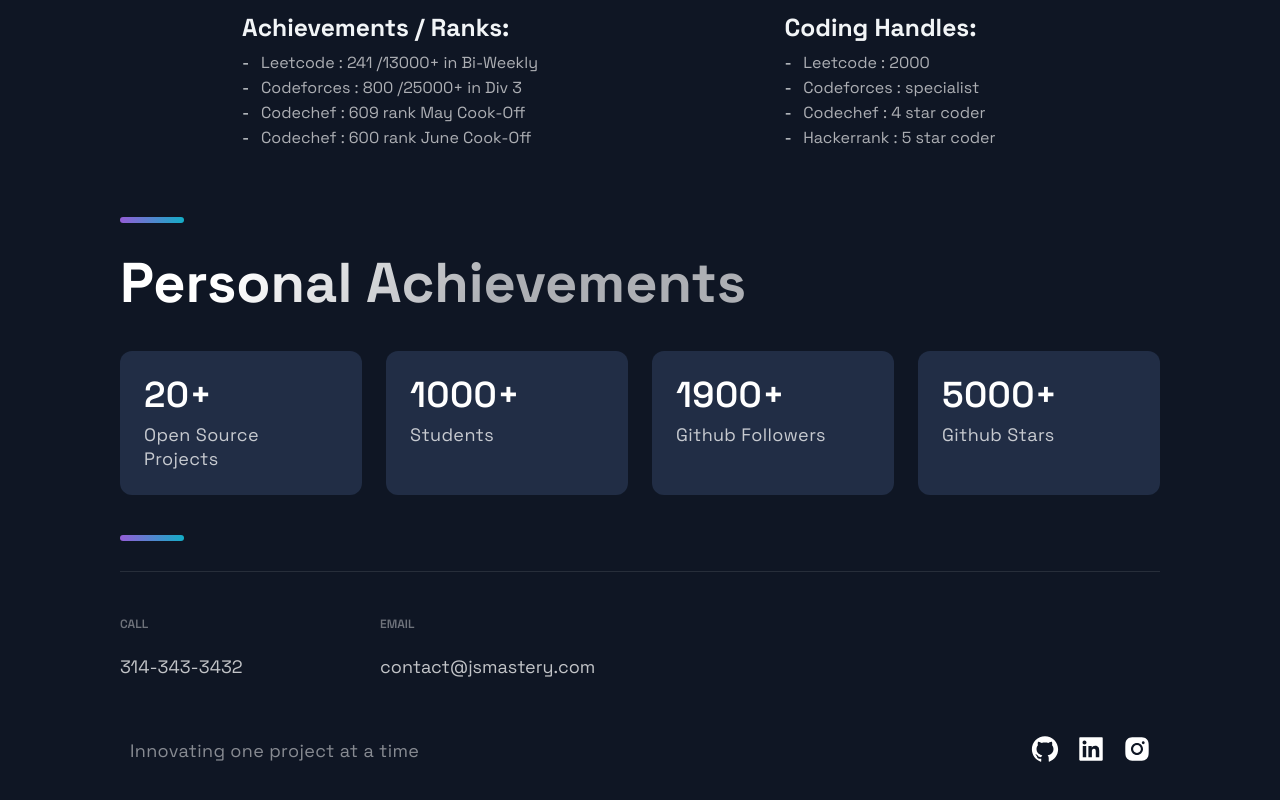
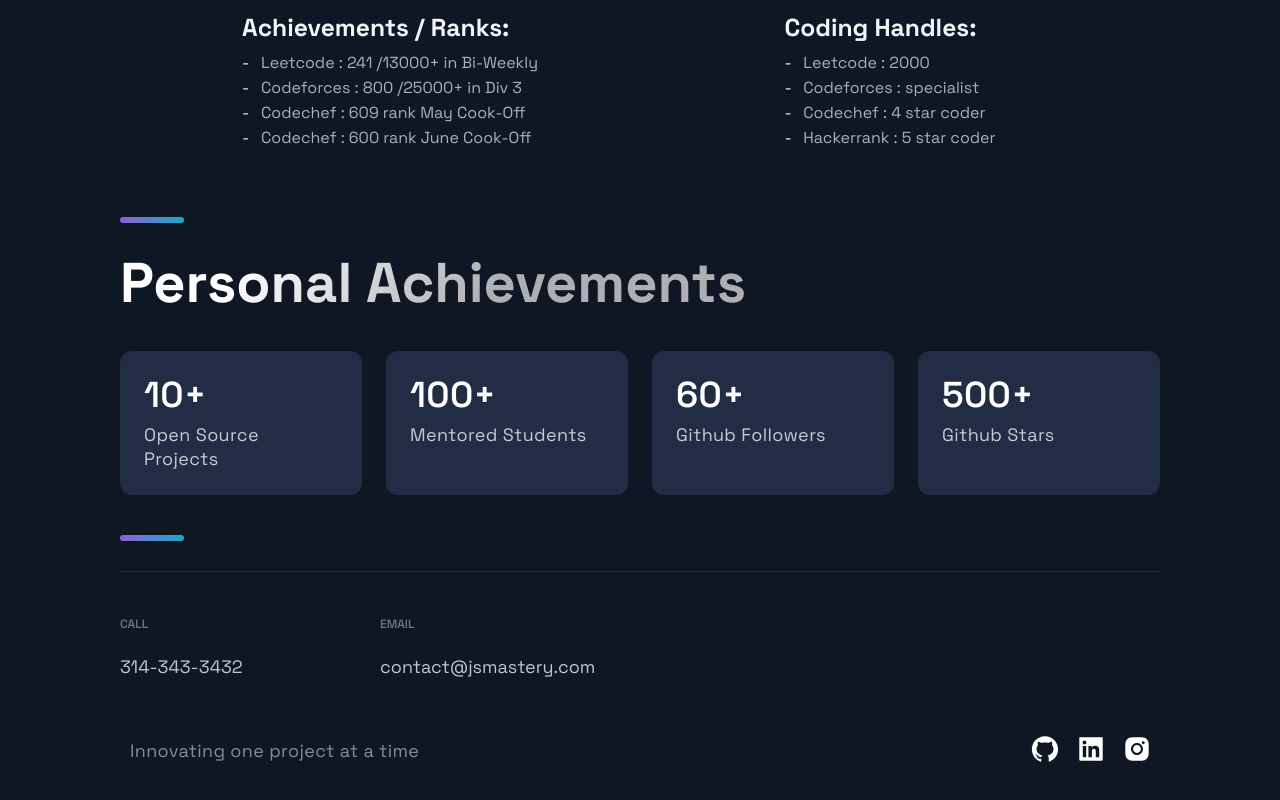
Before and after one commit to sachuverma/Portfolio, a Next.js app: page / in a window 1280 px wide. Shown: the part 3470-4270 px from the top of the page. Built offline with nearby package versions, Linux system fonts and the light colour scheme.

Commit message:
my accomplishment

```diff
--- a/src/components/Acomplishments/Acomplishments.js
+++ b/src/components/Acomplishments/Acomplishments.js
@@ -4,10 +4,10 @@
 import { Box, Boxes, BoxNum, BoxText } from './AcomplishmentsStyles';
 
 const data = [
-  { number: 20, text: 'Open Source Projects'},
-  { number: 1000, text: 'Students', },
-  { number: 1900, text: 'Github Followers', },
-  { number: 5000, text: 'Github Stars', }
+  { number: 10, text: 'Open Source Projects'},
+  { number: 100, text: 'Mentored Students', },
+  { number: 60, text: 'Github Followers', },
+  { number: 500, text: 'Github Stars', }
 ];
 
 const Acomplishments = () => (
```
